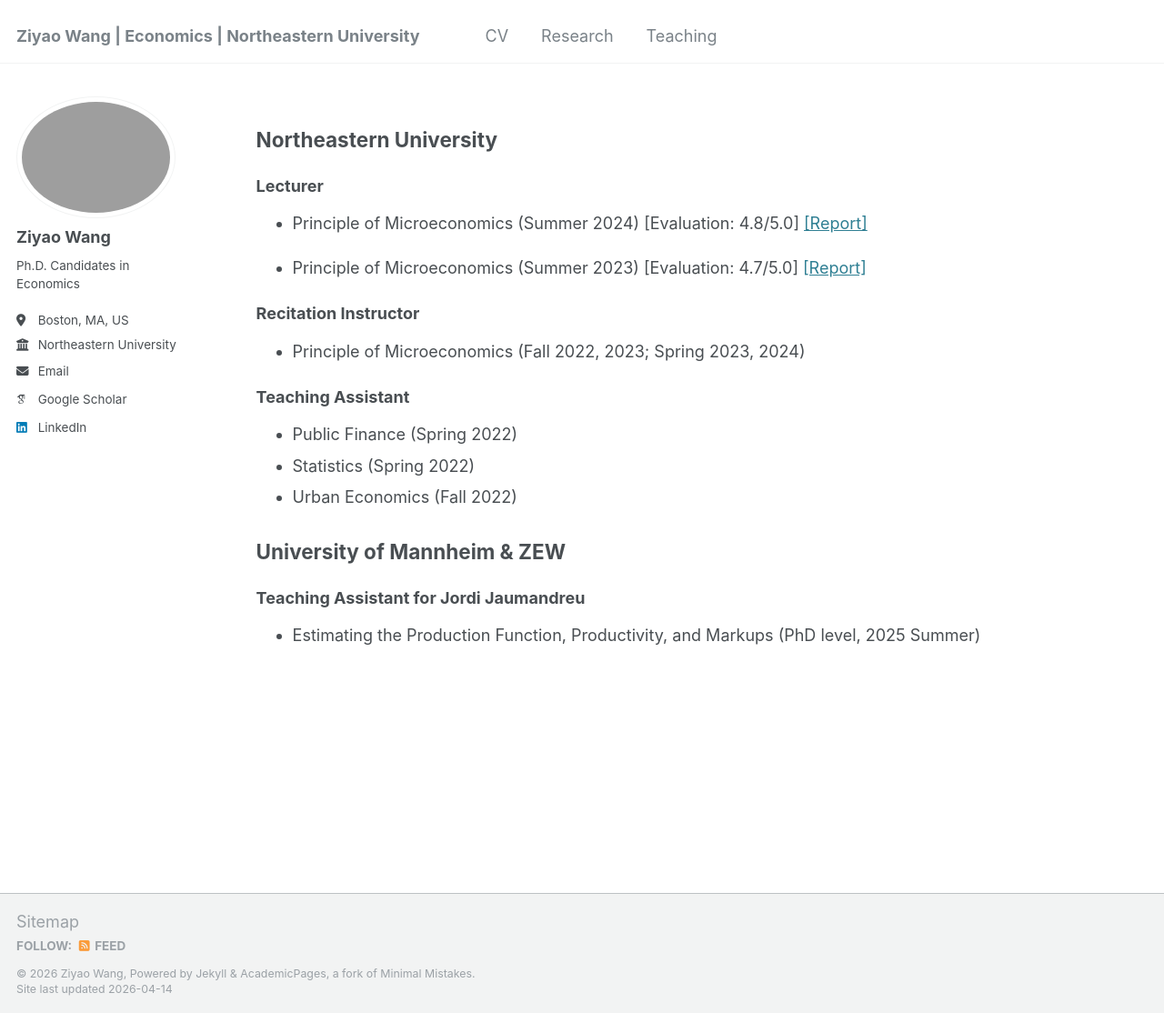
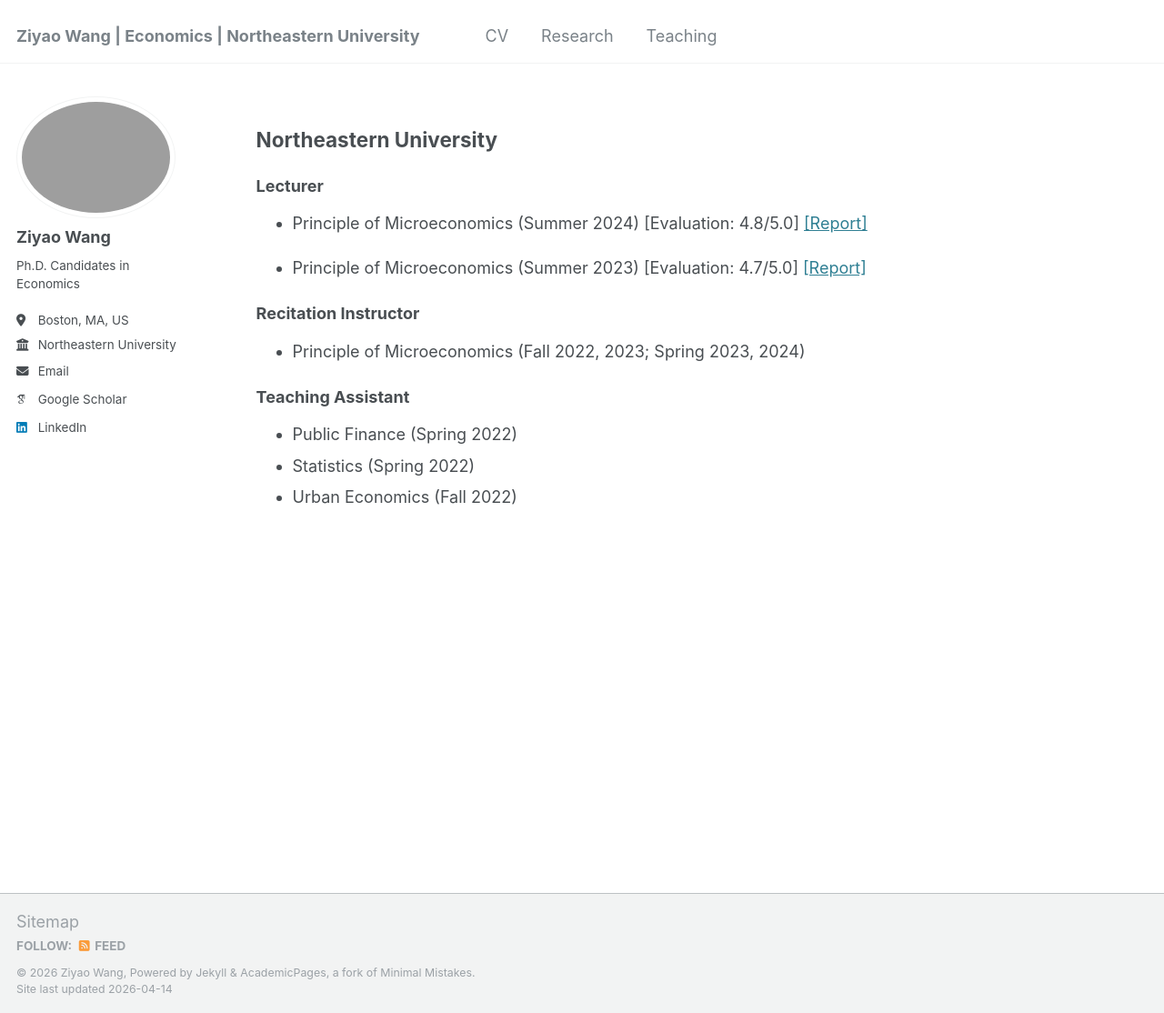
Before and after one commit to ziyaowangecon/ziyaowangecon.github.io, a Jekyll site: the page built from _pages/teaching.md, in a window 1280 px wide and 1114 px high. Shown: the whole window at 91% size. Built offline with Jekyll 4.4.1, drawn with Linux system fonts in a browser that asks for light colours; some web fonts are replaced.

Commit message:
Update teaching.md

```diff
--- a/_pages/teaching.md
+++ b/_pages/teaching.md
@@ -75,9 +75,3 @@ author_profile: true
    -  Public Finance (Spring 2022)
    -  Statistics (Spring 2022)
    -  Urban Economics (Fall 2022)
-
-## University of Mannheim & ZEW
-
-### Teaching Assistant for Jordi Jaumandreu
-
-- Estimating the Production Function, Productivity, and Markups (PhD level, 2025 Summer)
```
